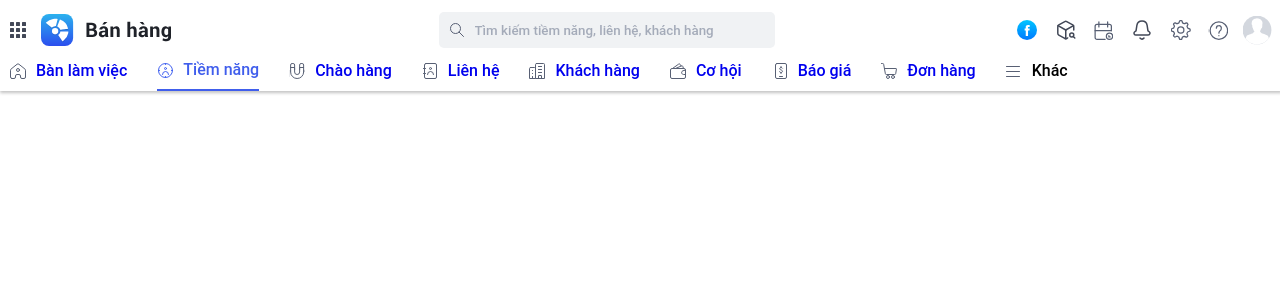
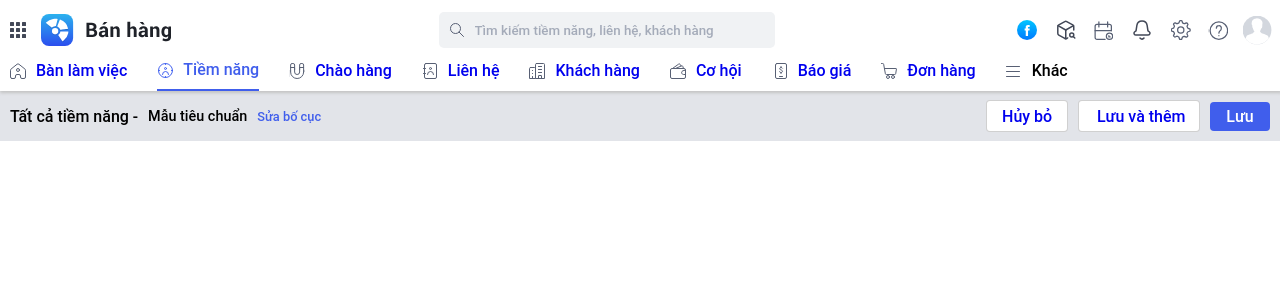
Before and after one commit to tonguyenducmanh/fresher-test-NodeJS-ExpressJS, a React (Create React App) app in the folder client/: page /create in a window 1280 px wide. Shown: the top 300 px of the page. Built offline with nearby package versions, Linux system fonts and the light colour scheme.

Commit message:
tạo thêm route mới cho tính năng thêm mới tiềm năng (khi bấm vào tạo sẽ thay thế main route)

```diff
--- a/client/src/App.js
+++ b/client/src/App.js
@@ -7,6 +7,8 @@ import {
 import HeadingBar from "./components/Headingbar/HeadingBar";
 import ActionBar from "./components/ActionBar/ActionBar";
 import MainBody from "./components/MainBody/MainBody";
+import CreateBar from "./components/CreateBar/CreateBar"
+import CreateBody from "./components/CreateBody/CreateBody"
 import Others from "./components/Others/Others";
 
 import styles from './styles.css'
@@ -21,9 +23,16 @@ const App = () =>{
             <div className={styles.container}>
                 <HeadingBar/>
                 <Routes>
-                    <Route exact path="/" element={<>
+                    <Route exact path="/" element={
+                    <>
                         <ActionBar/>
                         <MainBody/>
+                    </>}>
+                    </Route>
+                    <Route exact path="/create" element={
+                    <>
+                        <CreateBar/>
+                        <CreateBody/>
                     </>}>
                     </Route>
                     <Route exact path="/others" element={<Others />}>
--- a/client/src/components/ActionBar/ActionBar.js
+++ b/client/src/components/ActionBar/ActionBar.js
@@ -1,5 +1,6 @@
 import React, { useEffect } from "react";
 import { useDispatch, useSelector } from 'react-redux'
+import { Link } from "react-router-dom";
 
 import styles from './ActionBar.module.css'
 import stylesTwo from '../MainBody/BodyTable/Table/Customers/Customers.module.css'
@@ -26,8 +27,13 @@ const ActionBar = () =>{
         const checkedRow =  document.getElementsByClassName(stylesTwo.trId)
         const exportExcell = document.getElementById('exportExcell')
         const iconCheckAll = document.getElementById('iconCheckAll')
+        const actionBarOne = document.getElementById('actionBarOne')
+        const actionBarTwo = document.getElementById('actionBarTwo')
         const moreMenu = document.getElementById('moreMenu')
-            exportExcell.addEventListener('click', () =>{
+
+        exportExcell.addEventListener('click', () =>{
+            actionBarOne.classList.remove(styles.hiddenComponent)
+            actionBarTwo.classList.add(styles.hiddenComponent)
             let idsString = []
             for( var i = 0 ; i < tdIds.length ; i ++){
                 if(checkedButton[i].classList.contains(stylesTwo.iconHeadingChecked)){
@@ -79,7 +85,7 @@ const ActionBar = () =>{
                 <ConfirmDelete/>
                 <span className={styles.actionRight}>
                     <span className={styles.addAndMenuButton}>
-                        <span className={styles.addNewButton}>Thêm</span>
+                        <Link to="/create" className={styles.addNewButton}><span>Thêm</span></Link >
                         <span className={styles.menuButton}></span>
                     </span>
                     <span className={styles.menuButtonTwo} title='Tính năng này đang được phát triển'></span>
--- a/client/src/components/ActionBar/ActionBar.module.css
+++ b/client/src/components/ActionBar/ActionBar.module.css
@@ -89,7 +89,9 @@
 .addNewButton:hover{
     cursor: pointer;
 }
-
+.addNewButton span {
+    color: white;
+}
 .addNewButton{
     background-color: var(--blue);
     color: var(--white);
--- a/client/src/components/ActionBar/ConfirmDelete/ConfirmDelete.js
+++ b/client/src/components/ActionBar/ConfirmDelete/ConfirmDelete.js
@@ -4,6 +4,7 @@ import { deleteCustomers,fetchCustomersList,fetchCustomersCount
  } from '../../../features/customers/customersSlice'
 import styles from './ConfirmDelete.module.css'
 import stylesTwo from '../../MainBody/BodyTable/Table/Customers/Customers.module.css'
+import stylesThree from '../../ActionBar/ActionBar.module.css'
 import stylesFour from '../../MainBody/BodyTable/Table/Table.module.css'
 
 
@@ -35,11 +36,16 @@ const ConfirmDelete = () => {
         const iconCheckAll = document.getElementById('iconCheckAll')
         const checkedButton =  document.getElementsByClassName('hihi')
         const deleteBox = document.getElementsByClassName(styles.container)
+        const actionBarOne = document.getElementById('actionBarOne')
+        const actionBarTwo = document.getElementById('actionBarTwo')
+
 
         deleteButtonFinal.addEventListener('click', function(){
             deleteBox[0].classList.add(styles.hiddenBox)
             iconCheckAll.classList.remove(stylesFour.iconHeadingChecked)
             iconCheckAll.classList.add(stylesFour.iconHeading)
+            actionBarOne.classList.remove(stylesThree.hiddenComponent)
+            actionBarTwo.classList.add(stylesThree.hiddenComponent)
             let idsString = []
             for( var i = 0 ; i < tdIds.length ; i ++){
                 if(checkedButton[i].classList.contains(stylesTwo.iconHeadingChecked)){
--- /dev/null
+++ b/client/src/components/CreateBar/CreateBar.js
@@ -0,0 +1,31 @@
+import React, { useEffect } from "react";
+import { Link } from "react-router-dom";
+
+import styles from './CreateBar.module.css'
+
+const CreateBar = () =>{
+    return (
+        <div className={styles.createBar}>
+            <div className={styles.box}>
+                <span className={`${styles.createLeft}`} >
+                    <span className={styles.tatCaTiemNang} >Tất cả tiềm năng - </span>
+                    <span className={styles.mauTieuChuan} >Mẫu tiêu chuẩn</span>
+                    <span className={styles.suaBoCuc}title='Tính năng này đang được phát triển'>Sửa bố cục</span>
+                </span>
+                <span className={styles.createRight}>
+                    <span className={styles.cancelButton} >
+                        <Link to="/" className={styles.cancelButtonChild}>Hủy bỏ</Link >
+                        </span>
+                    <span className={styles.saveAndCreate} >
+                        <Link to="/" className={styles.saveAndCreateChild}><span>Lưu và thêm</span></Link >
+                    </span>
+                    <span className={styles.saveButton}>
+                        <Link to="/" className={styles.saveButtonChild}><span>Lưu</span></Link >
+                    </span>
+                </span>
+            </div>
+        </div>
+    )
+}
+
+export default CreateBar
--- /dev/null
+++ b/client/src/components/CreateBar/CreateBar.module.css
@@ -0,0 +1,128 @@
+:root{
+    --icon-small: 16px;
+    --icon-medium: 20px;
+    --icon-large: 24px;
+    --padding: 10px;
+    --border: 1px solid rgba(120, 120, 120, 0.347);
+    --boderRadius: 4px;
+    --boxShadow: 1px 1px 3px 1px rgb(195, 195, 195);
+    --white: #ffffff;
+    --blue:#405eec;
+}
+
+.createBar{
+    background-color: #e2e4e9;
+    height: calc(var(--padding)*5);
+    display: flex;
+    justify-content: space-between;
+    align-items: center;
+    position: relative;
+}
+
+.box{
+    position: relative;
+    width: 100%;
+    padding: var(--padding);
+    display: flex;
+    justify-content: space-between;
+}
+
+.tatCaTiemNang{
+    font-weight: 500;
+}
+
+.mauTieuChuan{
+    font-weight: 500;
+    font-size: .9rem;
+    padding-left: var(--padding);
+    padding-right: var(--padding);
+}
+.suaBoCuc{
+    font-weight: 500;
+    font-size: .8rem;
+    color:var(--blue);
+}
+.createLeftFixButton{
+    color: var(--blue);
+    font-size: 0.9rem;
+    font-weight: 500;
+}
+
+.createLeftFixButton:hover{
+    cursor: pointer;
+}
+
+.createLeftRefreshButton:hover{
+    cursor: pointer;
+}
+
+.createLeft{
+    display: flex;
+    align-items: center;
+}
+
+.createRight{
+    display: flex;
+    align-items: center;
+}
+
+
+.cancelButton{
+    display: flex;
+    align-items: center;
+    background-color: var(--white);
+    width: 80px;
+    height: 30px;
+    border-radius: 4px;
+    border: var(--border);
+}
+
+.cancelButton:hover{
+    cursor: pointer;
+}
+.cancelButtonChild{
+    padding-left: 15px;
+    font-weight: 500;
+}
+.saveAndCreate{
+    display: flex;
+    align-items: center;
+    background-color: var(--white);
+    width: 120px;
+    height: 30px;
+    border-radius: 4px;
+    border: var(--border);
+    margin-left: var(--padding);
+}
+
+.saveAndCreate:hover{
+    cursor: pointer;
+}
+
+.saveAndCreateChild{
+    padding-left: 18px;
+    font-weight: 500;
+}
+
+
+.saveButton{
+    display: flex;
+    align-items: center;
+    margin-left: var(--padding);
+}
+
+.saveButtonChild:hover{
+    cursor: pointer;
+}
+.saveButtonChild span {
+    color: white;
+}
+.saveButtonChild{
+    width: 50px;
+    background-color: var(--blue);
+    color: var(--white);
+    padding: 5px;
+    text-align: center;
+    font-weight: 500;
+    border-radius: 4px;
+}
--- /dev/null
+++ b/client/src/components/CreateBody/CreateBody.js
@@ -0,0 +1,14 @@
+import React, { useEffect } from "react";
+import { Link } from "react-router-dom";
+
+import styles from './CreateBody.module.css'
+
+const CreateBody = () =>{
+    return (
+        <div className={styles.container}>
+
+        </div>
+    )
+}
+
+export default CreateBody
--- /dev/null
+++ b/client/src/components/CreateBody/CreateBody.module.css
@@ -0,0 +1,9 @@
+.container{
+    display: flex;
+    position: absolute;
+    top: 141.5px;
+    width: 100%;
+    bottom: 0;
+
+
+}
--- a/client/src/components/MainBody/BodyTable/Table/Customers/Customers.module.css
+++ b/client/src/components/MainBody/BodyTable/Table/Customers/Customers.module.css
@@ -46,7 +46,7 @@
 .iconHeading::after{
     position: absolute;
     content: '';
-    z-index: 1;
+    z-index: 0;
     width: var(--icon-small);
     height: var(--icon-small);
     margin-left: 30px;
@@ -68,7 +68,7 @@
 .iconHeadingChecked::after{
     position: absolute;
     content: '';
-    z-index: 1;
+    z-index: 0;
     width: var(--icon-small);
     height: var(--icon-small);
     margin-left: 30px;
@@ -112,7 +112,7 @@ tbody{
 .tdFive::before{
     position: absolute;
     content: '';
-    z-index: 1;
+    z-index: 0;
     width: var(--icon-small);
     height: var(--icon-small);
     margin-left: -25px;
@@ -129,7 +129,7 @@ tbody{
 .tdSix::before{
     position: absolute;
     content: '';
-    z-index: 1;
+    z-index: 0;
     width: var(--icon-small);
     height: var(--icon-small);
     margin-left: -25px;
--- a/client/src/components/MainBody/BodyTable/Table/Table.module.css
+++ b/client/src/components/MainBody/BodyTable/Table/Table.module.css
@@ -86,7 +86,7 @@ thead{
     position: sticky;
     top: 0;
     background-color: #f0f2f4;
-    z-index: 3;
+    z-index: 1;
 }
 thead tr {
     border-top: var(--border);
```
